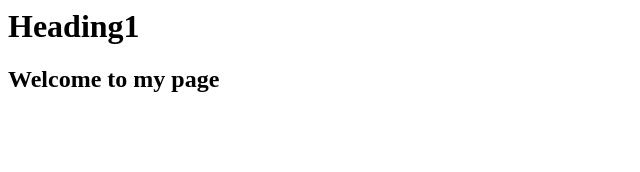
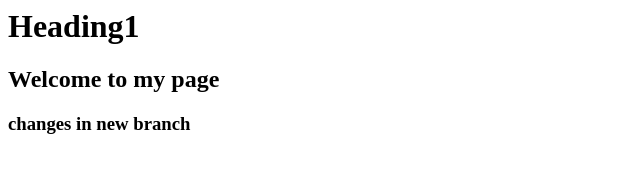
Before and after one commit to marynader6/testrepo, a plain HTML site: page index.html in a window 1280 px wide. Shown: the whole page, without its empty margins (0-640 px from the left). Drawn offline with Linux system fonts and the light colour scheme.

Commit message:
Adding h3

```diff
--- a/index.html
+++ b/index.html
@@ -2,5 +2,6 @@
     <body>
         <h1>Heading1</h1>
         <h2>Welcome to my page</h2>
+        <h3>changes in new branch</h3>
     </body>
 </html>
```
